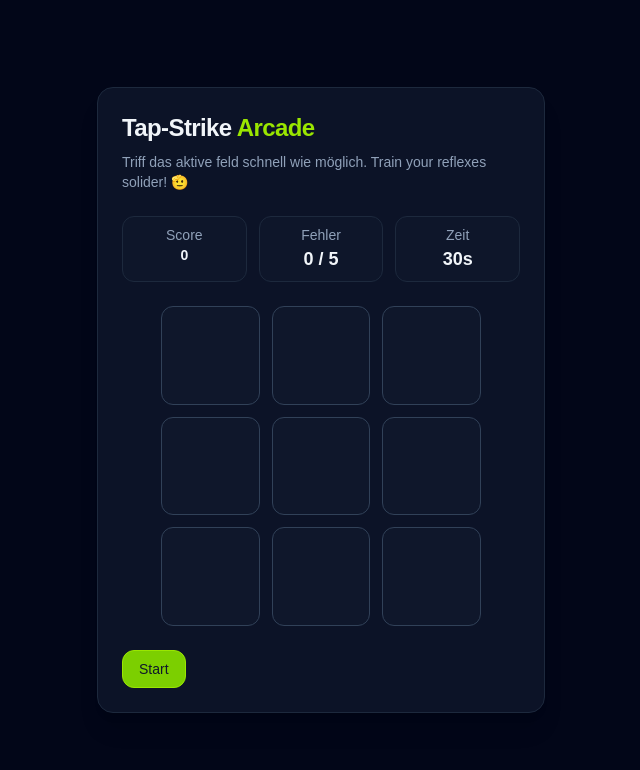
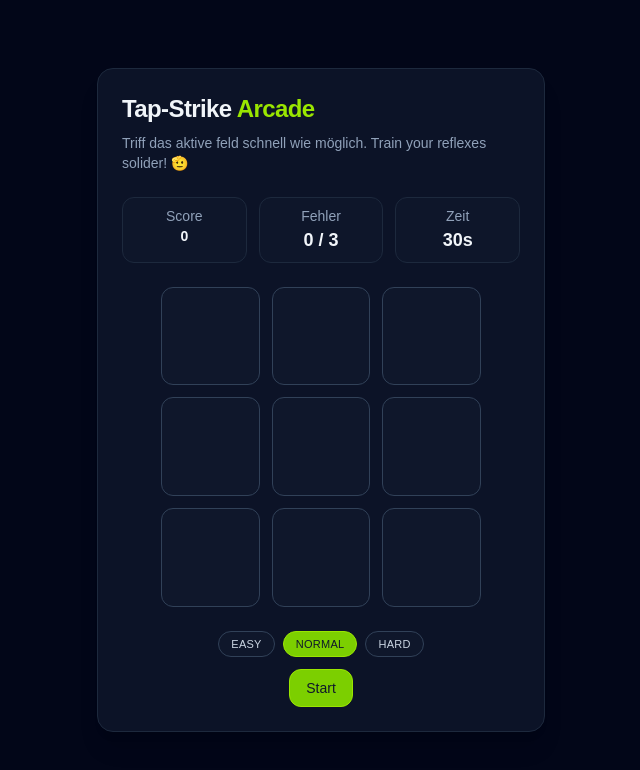
Before and after one commit to AdamKuzniarski/tap-strike, a Next.js app: page / in a window 1280 px wide. Shown: the top 770 px of the page, without its empty margins (319-959 px from the left). Built offline with nearby package versions, Linux system fonts and the light colour scheme.

Commit message:
add easy/normal/hard levels

```diff
--- a/app/features/game/components/GameControls.tsx
+++ b/app/features/game/components/GameControls.tsx
@@ -1,17 +1,63 @@
 "use client";
 
-import type { GameStatus } from "../types";
+import type { GameStatus, Difficulty } from "../types";
 interface GameControlsProps {
   status: GameStatus;
+  difficulty: Difficulty;
+  onChangeDifficulty: (difficulty: Difficulty) => void;
   onStart: () => void;
   onReset: () => void;
 }
 
-export function GameControls({ status, onStart, onReset }: GameControlsProps) {
+export function GameControls({
+  status,
+  difficulty,
+  onChangeDifficulty,
+  onStart,
+  onReset,
+}: GameControlsProps) {
   const isRunning = status === "running";
+  const levels: Difficulty[] = ["easy", "normal", "hard"];
+
+  const labelFor = (level: Difficulty) => {
+    switch (level) {
+      case "easy":
+        return "Easy";
+      case "normal":
+        return "Normal";
+      case "hard":
+        return "Hard";
+    }
+  };
 
   return (
-    <section className="flex flex-col intems-center gap-3">
+    <section className="flex flex-col items-center gap-3">
+      {/* Difficulty Switch */}
+      <div className="flex gap-2 text-[11px]">
+        {levels.map((level) => {
+          const isActive = level === difficulty;
+          return (
+            <button
+              key={level}
+              type="button"
+              disabled={isRunning}
+              onClick={() => onChangeDifficulty(level)}
+              className={`px-3 py-1 rounded-full border uppercase tracking-wide transition
+                ${
+                  isActive
+                    ? "bg-lime-500 text-slate-900 border-lime-400"
+                    : "bg-slate-900 text-slate-300 border-slate-700 hover:bg-slate-800"
+                }
+                ${isRunning ? "opacity-60 cursor-not-allowed" : ""}
+              `}
+            >
+              {labelFor(level)}
+            </button>
+          );
+        })}
+      </div>
+
+      {/* Start / Reset */}
       <div className="flex gap-3">
         {!isRunning ? (
           <button
--- a/app/features/game/components/GameScreen.tsx
+++ b/app/features/game/components/GameScreen.tsx
@@ -18,6 +18,8 @@ export function GameScreen() {
     handleTileClick,
     cleanup,
     config,
+    difficulty,
+    setDifficulty,
   } = useGameStore();
 
   useEffect(() => {
@@ -52,7 +54,13 @@ export function GameScreen() {
           isRunning={isRunning}
           onTileClick={handleTileClick}
         />
-        <GameControls status={status} onStart={start} onReset={reset} />
+        <GameControls
+          status={status}
+          difficulty={difficulty}
+          onChangeDifficulty={setDifficulty}
+          onStart={start}
+          onReset={reset}
+        />
         {status === "game-over" && (
           <p className="text-xs text-slate-400 mt-2">
             Game Over - Score <span className=" font-semibold">{score}</span>,
--- a/app/features/game/config.ts
+++ b/app/features/game/config.ts
@@ -1,8 +1,27 @@
-import type { GameConfig } from "./types";
+import type { Difficulty, GameConfig } from "./types";
 
-export const DEFAULT_GAME_CONFIG: GameConfig = {
-  gridSize: 3,
-  roundDurationMs: 900,
-  gameDurationSeconds: 30,
-  maxMisses: 5,
+export const DIFFICULTY_CONFIGS: Record<Difficulty, GameConfig> = {
+  easy: {
+    gridSize: 3,
+    roundDurationMs: 1100,
+    gameDurationSeconds: 40,
+    maxMisses: 5,
+  },
+  normal: {
+    gridSize: 3,
+    roundDurationMs: 900,
+    gameDurationSeconds: 30,
+    maxMisses: 3,
+  },
+  hard: {
+    gridSize: 3,
+    roundDurationMs: 900,
+    gameDurationSeconds: 30,
+    maxMisses: 2,
+  },
 };
+
+export const DEFAULT_DIFFICULTY: Difficulty = "normal";
+
+export const DEFAULT_GAME_CONFIG: GameConfig =
+  DIFFICULTY_CONFIGS[DEFAULT_DIFFICULTY];
--- a/app/features/game/store.ts
+++ b/app/features/game/store.ts
@@ -1,8 +1,12 @@
 "use client";
 
 import { create } from "zustand";
-import { DEFAULT_GAME_CONFIG } from "./config";
-import type { GameConfig, GameStatus } from "./types";
+import {
+  DEFAULT_GAME_CONFIG,
+  DEFAULT_DIFFICULTY,
+  DIFFICULTY_CONFIGS,
+} from "./config";
+import type { GameConfig, GameStatus, Difficulty } from "./types";
 
 // Timer außerhalb des Stores
 
@@ -30,6 +34,7 @@ export interface GameStore {
   misses: number;
   timeLeft: number;
   config: GameConfig;
+  difficulty: Difficulty;
 
   //Actions
 
@@ -37,6 +42,7 @@ export interface GameStore {
   reset: () => void;
   handleTileClick: (index: number) => void;
   setConfig: (config: GameConfig) => void;
+  setDifficulty: (difficulty: Difficulty) => void;
   cleanup: () => void; // hilfsFunction bie unmount
 }
 
@@ -109,6 +115,7 @@ export const useGameStore = create<GameStore>((set, get) => {
     misses: 0,
     timeLeft: DEFAULT_GAME_CONFIG.gameDurationSeconds,
     config: DEFAULT_GAME_CONFIG,
+    difficulty: DEFAULT_DIFFICULTY,
 
     start: () => {
       const { config } = get();
@@ -185,5 +192,19 @@ export const useGameStore = create<GameStore>((set, get) => {
         timeLeft: state.config.gameDurationSeconds,
       }));
     },
+    setDifficulty: (difficulty: Difficulty) => {
+      const config = DIFFICULTY_CONFIGS[difficulty];
+      clearRoundTimeout();
+      clearCountdownInterval();
+      set({
+        status: "idle",
+        activeIndex: null,
+        score: 0,
+        misses: 0,
+        timeLeft: config.gameDurationSeconds,
+        config,
+        difficulty,
+      });
+    },
   };
 });
--- a/app/features/game/types.ts
+++ b/app/features/game/types.ts
@@ -1,4 +1,6 @@
 export type GameStatus = "idle" | "running" | "paused" | "game-over";
+
+export type Difficulty = "easy" | "normal" | "hard";
 
 export interface GameConfig {
   gridSize: number;
```
